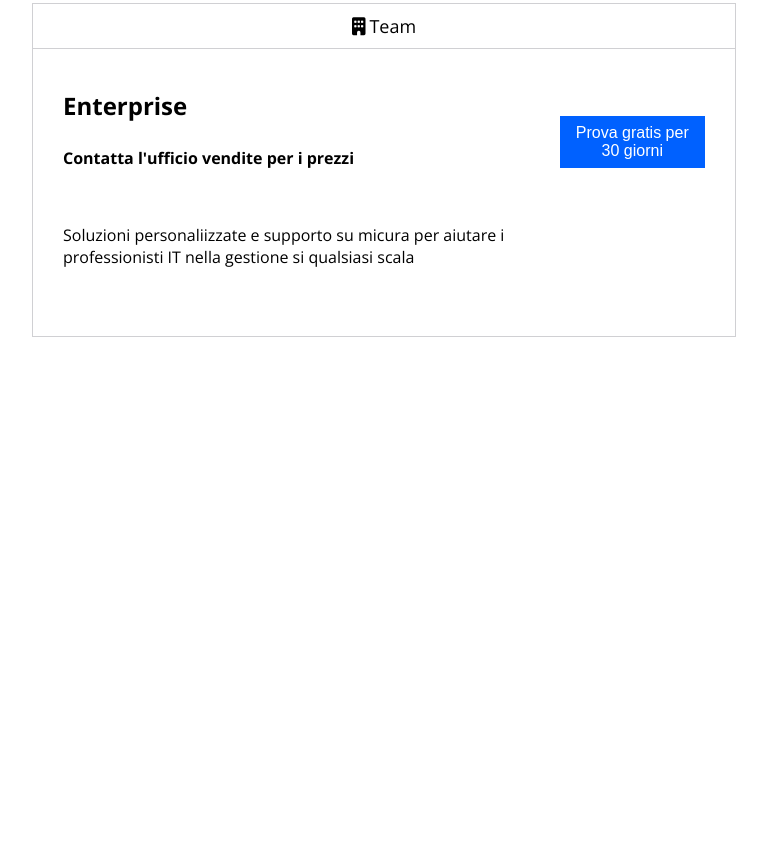
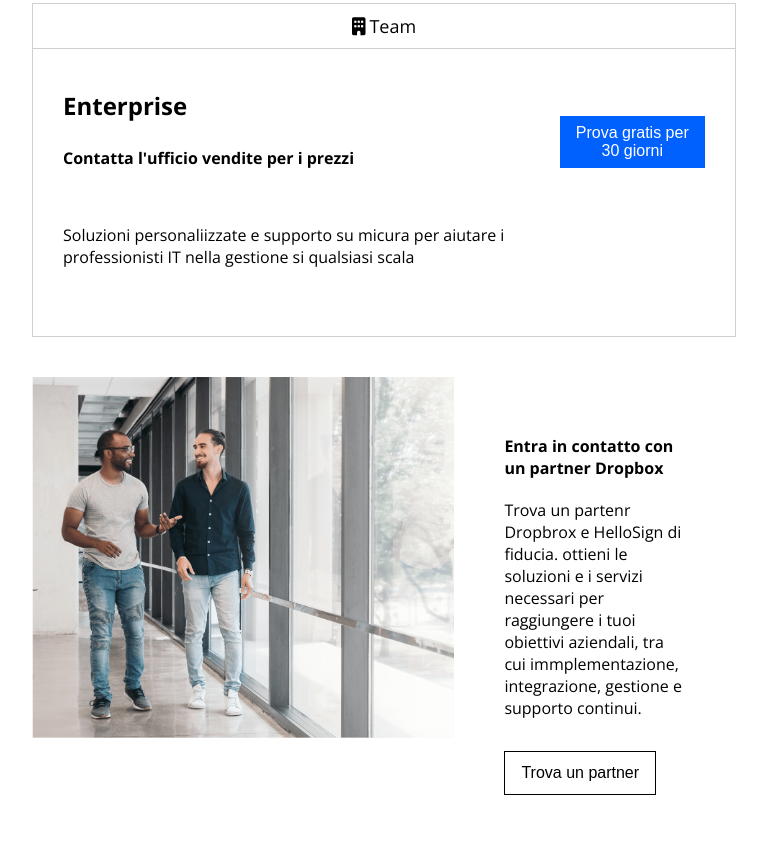
Before and after one commit to AndreaGul/htmlcss-dropbox, a plain HTML site: page index.html in a window 1280 px wide. Shown: the part 2912-3768 px from the top of the page, without its empty margins (256-1023 px from the left). Before the commit the page ends 3309 px from the top, so only its background shows below. Drawn offline with nearby package versions, Linux system fonts and the light colour scheme.

Commit message:
feat:sezione diventa partner

```diff
--- a/css/style.css
+++ b/css/style.css
@@ -306,6 +306,7 @@ hr {
 
 /** fondo titolo e lista**/
 
+/* distanziamo l'ha dagli altri elementi */
 .fondo-piano h4 {
   margin: 10px 0;
 }
@@ -321,17 +322,20 @@ hr {
 
 /** Piano 4**/
 
+/* definiamo quanta grandezza la parte sinsitra del piano4 si deve prendere */
 .piano4 .testapiano {
   width: 60%;
   margin-right: 45px;
 }
 
+/* definiamo quanta grandezza la parte destra del piano4 si deve prendere */
 .piano4 .bottone {
   width: 40%;
   margin-left: 45px;
   text-align: center;
 }
 
+/* distanziamo nel piano4 h4 e il p */
 .piano4 .testa-piano h4 {
   margin-bottom: 55px;
 }
@@ -339,5 +343,44 @@ hr {
 /** /Piano 4**/
 /* ***corpo dell'intestazione*** */
 
+/* ************ Sezione del partener*********** */
+
+/* **debug** */
+/* debug contenitore del partner */
+.debug .sez-partner {
+  background-color: red;
+}
+/* ** /debug** */
+
+/* dimensione contenitore immagine */
+.img-partner {
+  width: 60%;
+}
+
+/* l'iimmgaine si adatta al sui contenitore */
+.img-partner img {
+  width: 100%;
+  display: block;
+}
+
+/* dimensione sezione con dati riferente al pratner */
+.sez-text-partner {
+  width: 40%;
+  padding: 58px 50px;
+}
+
+.sez-text-partner p {
+  margin: 20px 0 32px 0;
+}
+
+.sez-text-partner .button-default {
+  color: black;
+  background-color: white;
+  border: black solid 1px;
+  padding: 12px 16px;
+}
+
+/* ************ /Sezione del partener*********** */
+
 /* ***** intestazione ****** */
 /* ********* /main ******** */
--- a/index.html
+++ b/index.html
@@ -261,6 +261,7 @@
           </div>
           <!-- /container piano 3 -->
 
+          <!-- container piano 4 -->
           <div class="container-piano">
             <div class="tipo-piano">
               <p><i class="fa-solid fa-building"></i>Team</p>
@@ -291,8 +292,21 @@
               <!-- /bottone -->
 </div>
           </div>
+          <!-- /container piano 4 -->
 
         <!-- /contenitore di tutti i piani -->
+      </div>
+
+      <div class="row  sez-partner">
+        <div class="img-partner">
+          <img src="img/partner.png" alt="partener">
+        </div>
+        <section class="sez-text-partner">
+          <h4>Entra in contatto con un partner Dropbox</h4>
+          <p>Trova un partenr Dropbrox e HelloSign di fiducia. ottieni le soluzioni e i servizi necessari per raggiungere i tuoi obiettivi aziendali, tra cui immplementazione, integrazione, gestione e supporto continui.
+          </p>
+          <button class="button-default">Trova un partner</button>
+        </section>
       </div>
     </main>
     <!-- fine main -->
```
Also changed, not shown: img/partner.png (added).
